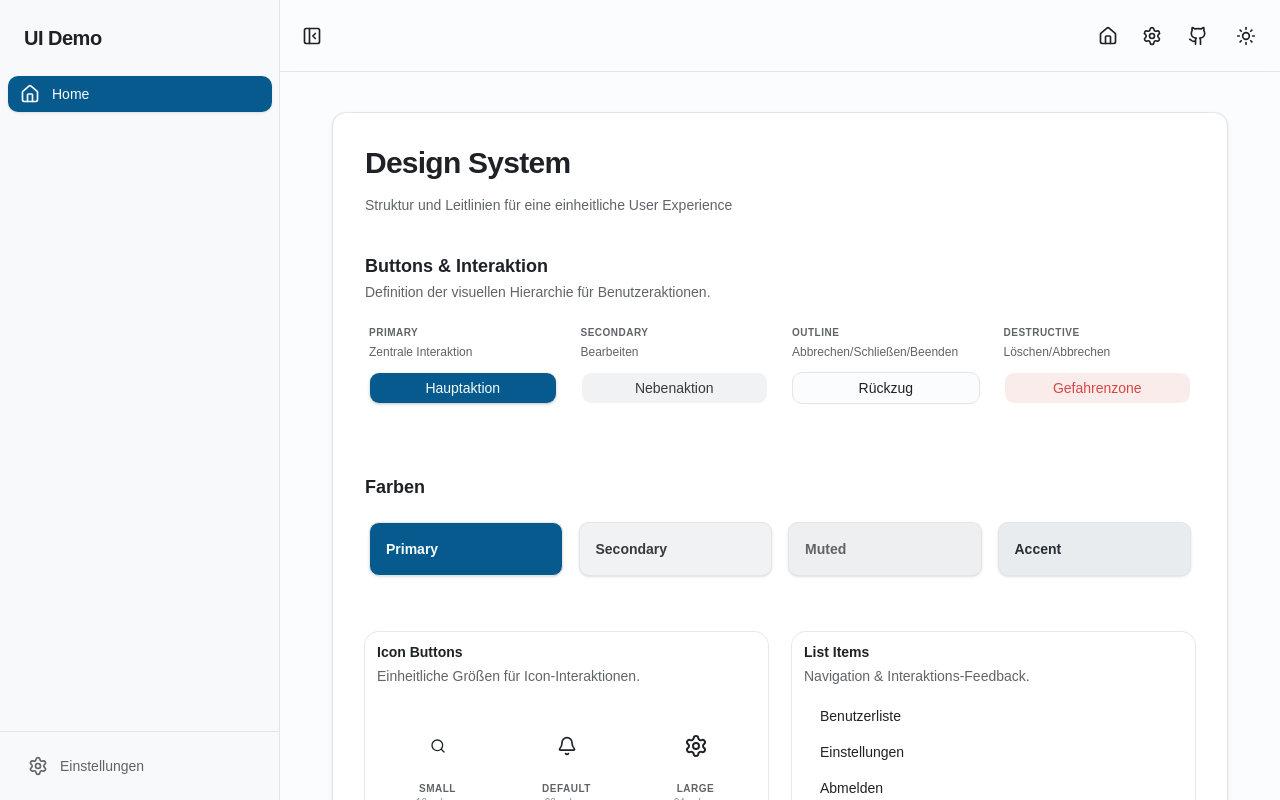
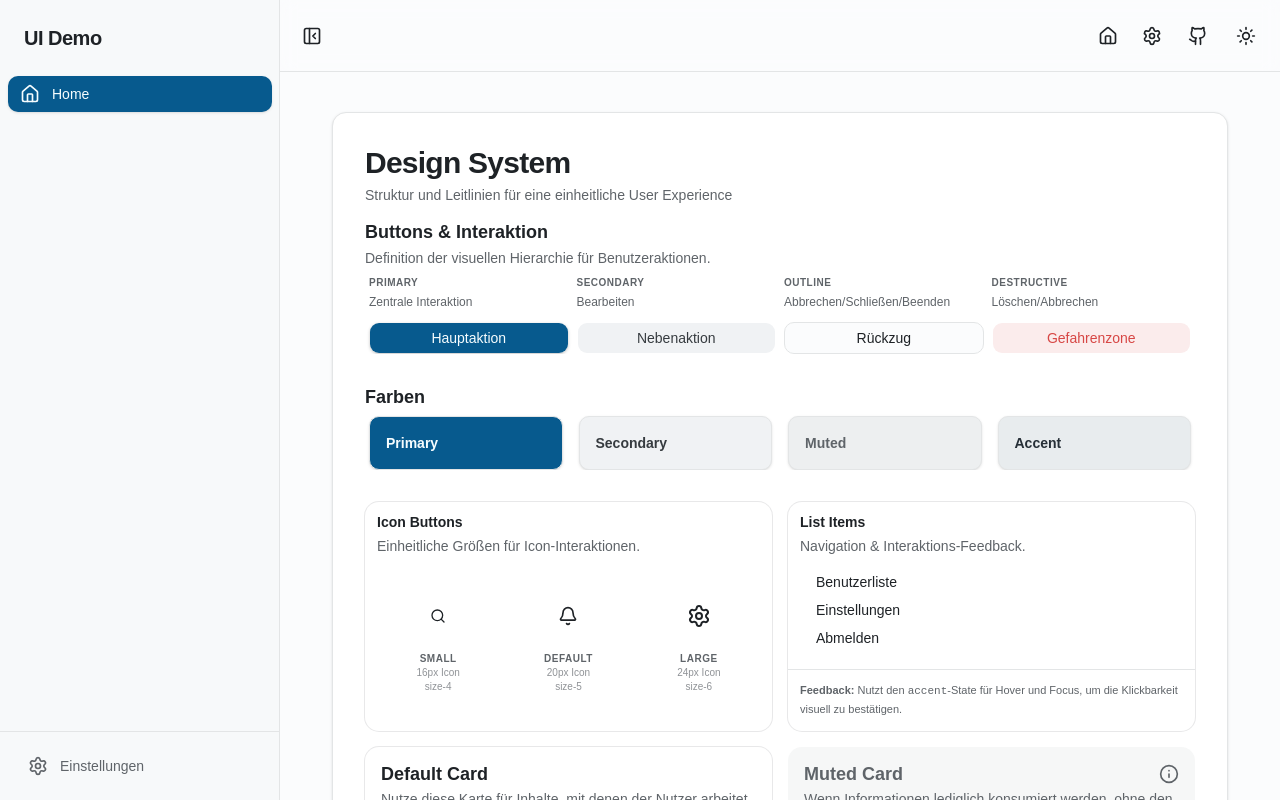
Before and after one commit to stefan8893/ui-demo, a React (Vite) app: page / in a window 1280 px wide. Shown: the top 800 px of the page. Built offline with nearby package versions, Linux system fonts and the light colour scheme.

Commit message:
default spacing standardized

```diff
--- a/src/components/features/settings/settings-mobile-title.tsx
+++ b/src/components/features/settings/settings-mobile-title.tsx
@@ -1,6 +1,6 @@
 import { CardTitle } from '@/components/ui/display/card'
 import { Link } from '@tanstack/react-router'
-import { CircleChevronLeft } from 'lucide-react'
+import { ChevronLeft } from 'lucide-react'
 
 type SettingsCardTitleProps = {
   title: string
@@ -17,7 +17,7 @@ export function SettingsCardTitle({
         {showTitle && (
           <>
             <Link to="/settings">
-              <CircleChevronLeft size={40} />
+              <ChevronLeft size={32} />
             </Link>
             <span>{title}</span>
           </>
--- a/src/components/style-guide/buttons-guide.tsx
+++ b/src/components/style-guide/buttons-guide.tsx
@@ -17,7 +17,7 @@ export function ButtonsGuide() {
         </CardDescription>
       </CardHeader>
       <CardContent>
-        <div className="grid grid-cols-1 gap-6 sm:grid-cols-2 lg:grid-cols-4">
+        <div className="grid grid-cols-1 gap-2 sm:grid-cols-2 lg:grid-cols-4">
           {/* Primary */}
           <div className="flex flex-col gap-3">
             <div className="space-y-1">
--- a/src/components/style-guide/colors-guide.tsx
+++ b/src/components/style-guide/colors-guide.tsx
@@ -3,11 +3,11 @@ import { ColorBox } from './color-box'
 
 export function ColorsGuide() {
   return (
-    <Card className="ring-0">
-      <CardHeader className="px-0">
+    <Card>
+      <CardHeader>
         <CardTitle>Farben</CardTitle>
       </CardHeader>
-      <CardContent className="px-0">
+      <CardContent>
         <div className="grid grid-cols-2 gap-4 sm:grid-cols-4">
           <ColorBox
             label="Primary"
--- a/src/components/ui/display/card.tsx
+++ b/src/components/ui/display/card.tsx
@@ -27,11 +27,12 @@ function Card({
         data-size={size}
         data-variant={variant}
         className={cn(
-          'group/card @container/card flex flex-col gap-6 overflow-hidden rounded-xl py-4 text-sm has-data-[slot=card-footer]:pb-0 has-[>img:first-child]:pt-0 data-[size=sm]:gap-3 data-[size=sm]:py-3 data-[size=sm]:has-data-[slot=card-footer]:pb-0 *:[img:first-child]:rounded-t-xl *:[img:last-child]:rounded-b-xl',
+          'group/card @container/card flex flex-col gap-2 overflow-hidden text-sm has-data-[slot=card-footer]:pb-0 has-[>img:first-child]:pt-0 data-[size=sm]:gap-3 data-[size=sm]:py-3 data-[size=sm]:has-data-[slot=card-footer]:pb-0 *:[img:first-child]:rounded-t-xl *:[img:last-child]:rounded-b-xl',
           'data-[variant=default]:bg-card data-[variant=default]:text-card-foreground',
           'data-[variant=muted]:bg-muted/50 data-[variant=muted]:text-muted-foreground data-[variant=muted]:shadow-none data-[variant=muted]:ring-transparent',
+          'data-[variant=muted]:rounded-xl data-[variant=muted]:py-4',
           withBorder &&
-            'data-[variant=default]:ring-foreground/10 data-[variant=default]:ring-1',
+            'data-[variant=default]:ring-foreground/10 rounded-xl py-4 data-[variant=default]:ring-1',
           className,
         )}
         {...props}
--- a/src/components/ui/display/list-item.tsx
+++ b/src/components/ui/display/list-item.tsx
@@ -11,7 +11,7 @@ export const ListItem = forwardRef<HTMLDivElement, ListItemProps>(
         ref={ref}
         {...props}
         className={cn(
-          'hover:bg-accent hover:text-accent-foreground cursor-pointer rounded-md px-3 py-2 text-sm transition-colors',
+          'hover:bg-accent hover:text-accent-foreground cursor-pointer rounded-md px-3 py-1 text-sm transition-colors',
           className,
         )}
       ></div>
--- a/src/components/ui/display/page-card.tsx
+++ b/src/components/ui/display/page-card.tsx
@@ -23,9 +23,9 @@ export function PageCard({
       {...props}
     >
       {(title || description) && (
-        <div className="mb-6 flex flex-col gap-y-1.5">
+        <div className="mb-4 flex flex-col gap-y-1">
           {title && (
-            <h2 className="mb-2 text-3xl font-bold tracking-tight">{title}</h2>
+            <h2 className="text-3xl font-bold tracking-tight">{title}</h2>
           )}
           {description && (
             <p className="text-muted-foreground text-sm">{description}</p>
--- a/src/routes/index.tsx
+++ b/src/routes/index.tsx
@@ -15,10 +15,10 @@ function Home() {
       title="Design System"
       description="Struktur und Leitlinien für eine einheitliche User Experience"
     >
-      <div className="flex flex-col gap-y-10">
+      <div className="flex flex-col gap-y-8">
         <ButtonsGuide />
         <ColorsGuide />
-        <div className="grid gap-6 md:grid-cols-2">
+        <div className="grid gap-4 md:grid-cols-2">
           <IconButtonsGuide />
           <ListGuide />
           <DefaultCardGuide />
```
